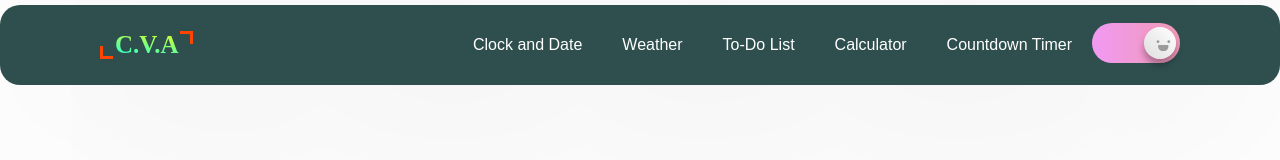
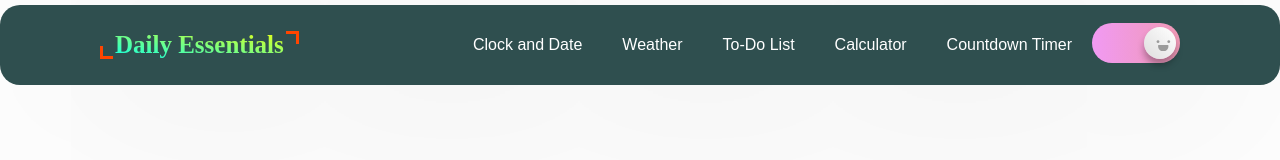
Before and after one commit to ChowdamAshok/Daily-Essentials-pj, a plain HTML site: page index.html in a window 1280 px wide. Shown: the top 160 px of the page. Drawn offline with nearby package versions, Linux system fonts and the light colour scheme.

Commit message:
index.html

```diff
--- a/index.html
+++ b/index.html
@@ -10,7 +10,7 @@
 <body>
     <section id="nav">
         <header>
-          <a href="#" class="logo">C.V.A</a>
+          <a href="#" class="logo">Daily Essentials</a>
           <div class="bx bx-menu" id="menu-icon"></div>
 
           <ul class="navbar">
```
